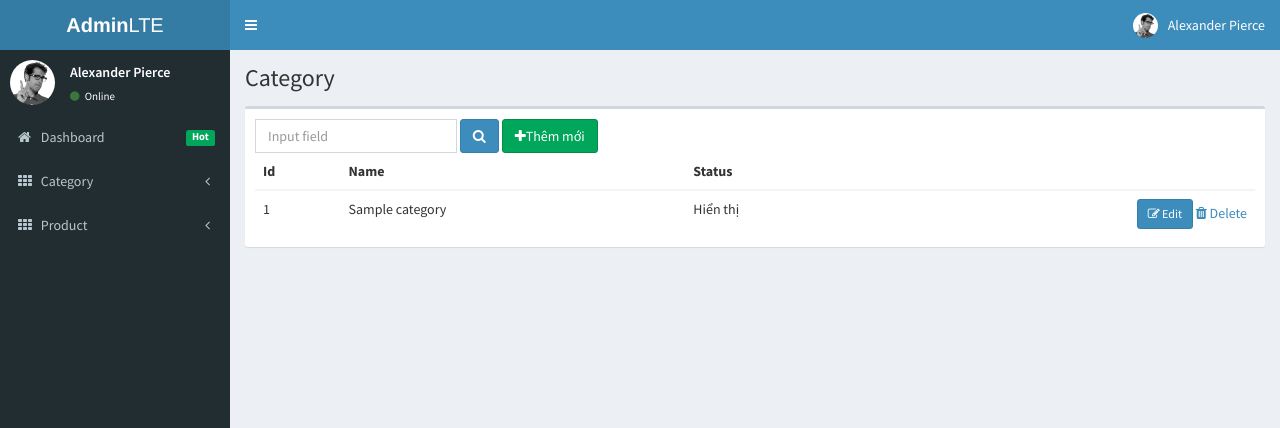
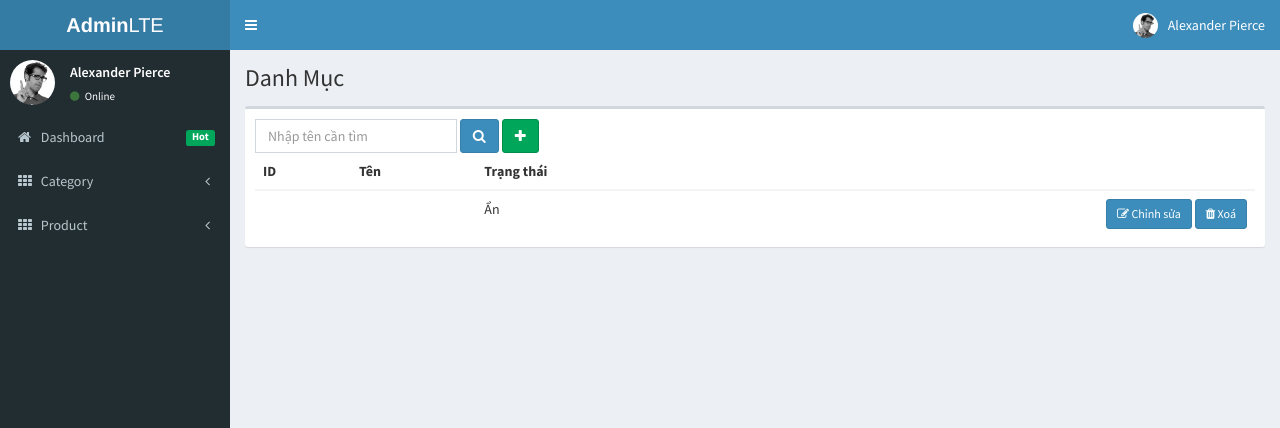
Before and after one commit to fishudroid/Project, a PHP site: page /admin/category.php in a window 1280 px wide. Shown: the top 428 px of the page. Run offline with PHP 8.4, Linux system fonts and the light colour scheme; tables that the repository leaves empty hold one stand-in row (values such as "Sample post"); data that the repository does not hold is empty; some libraries are stand-ins or nearby versions.

Commit message:
update code

```diff
--- a/admin/category-create.php
+++ b/admin/category-create.php
@@ -24,7 +24,7 @@ if (isset($_POST['name'])) {
   <div class="content-wrapper">
     <!-- Content Header (Page header) -->
     <section class="content-header">
-      <h1>Careate category</h1>
+      <h1>Thêm danh mục</h1>
 
     </section>
     <!-- Main content -->
@@ -43,7 +43,7 @@ if (isset($_POST['name'])) {
 
         <div class="form-group">
             <label for="">Tên danh mục</label>
-            <input type="text" class="form-control" name="name" placeholder="Input name">
+            <input type="text" class="form-control" name="name" placeholder="Điền tên danh mục muốn tạo">
         </div>
 
         <div class="form-group">
--- a/admin/category-edit.php
+++ b/admin/category-edit.php
@@ -1,6 +1,4 @@
-<?php
-
-include 'header.php';
+<?php include 'header.php';
 $id = !empty($_GET ['id']) ? (int)$_GET['id'] : 0;
 $error ='';
 if($id){
@@ -33,7 +31,7 @@ $cat = $query -> fetch_object();
   <div class="content-wrapper">
     <!-- Content Header (Page header) -->
     <section class="content-header">
-      <h1>Edit category</h1>
+      <h1>Chỉnh sửa danh mục</h1>
 
     </section>
     <!-- Main content -->
--- a/admin/category.php
+++ b/admin/category.php
@@ -1,14 +1,14 @@
 <?php include 'header.php';
-$data = $conn->query("SELECT * FROM category Order By id DESC");
+$data = $conn->query("SELECT * FROM category Order By id ASC");
 if (!empty($_GET['search_key'])) {
     $key = $_GET['search_key'];
-    $data = $conn->query("SELECT * FROM category WHERE name LIKE '%$key%' Order By id DESC");
+    $data = $conn->query("SELECT * FROM category WHERE name LIKE '%$key%' Order By id ASC");
 }
 ?>
   <div class="content-wrapper">
     <!-- Content Header (Page header) -->
     <section class="content-header">
-      <h1>Category</h1>
+      <h1>Danh Mục</h1>
 
     </section>
     <!-- Main content -->
@@ -19,38 +19,38 @@ if (!empty($_GET['search_key'])) {
             <form action="" method="POST" class="form-inline" role="form">
 
               <div class="form-group">
-                    <input type="email" class="form-control" id="" placeholder="Input field">
+                <input type="text" class="form-control" id="key" placeholder="Nhập tên cần tìm">
               </div>
 
 
-
-                <button type="submit" class="btn btn-primary"><i class="fa fa-search"></i></button>
-                <a href="category-create.php" class="btn btn-success"><i class="fa fa-plus"></i>Thêm mới</a>
+              <a href="category-edit.php?id=<?php echo $cat->id;?>" type="submit" class="btn btn-primary"><i class="fa fa-search"></i></a>
+              <a onclick="return confirm('Bạn chắc chắn xoá danh mục này không ?')" href="category-create.php?id=<?php echo $cat->id;?>" type="submit" class="btn btn-success"><i class="fa fa-plus"></i></a>
             </form>
-
-
 
             <table class="table table-hover">
               <thead>
                 <tr>
-                <th>Id</th>
-                <th>Name</th>
-                <th>Status</th>
+                  <th>ID</th>
+                  <th>Tên</th>
+                  <th>Trạng thái</th>
                   <th></th>
                 </tr>
               </thead>
               <tbody>
-            <?php while($cat = $data ->fetch_object()) :?>
+                <?php while($cat = $data->fetch_object()) : ?>
                 <tr>
-                <td><?php echo $cat ->id ; ?></td>
-                <td><?php echo $cat ->name ; ?></td>
-                <td><?php echo $cat ->status == 0 ? 'Tạm ẩn' : 'Hiển thị' ; ?></td>
+                  <td><?php echo $cat->$id ?></td>
+                  <td><?php echo $cat->$name ?></td>
+                  <td><?php echo $cat->$status == 0 ? 'Ẩn' : 'Hiện';?></td>
                   <td class="text-right">
-                    <a href="category-edit.php?id=<?php echo $cat ->id ;?>" class="btn btn-sm btn-primary"><i class="fa fa fa-edit"></i> Edit</a>
-                    <a onclick="return confirm('Bạn có chắc chắn xóa không')"  href="" class="category-delete.php?id=<?php echo $cat ->id; ?>"><i class="fa fa fa-trash"></i> Delete</a>
+                    <a href="" class="btn btn-sm btn-primary"><i class="fa fa-edit"></i> Chỉnh sửa</a>
+                    <a href="" class="btn btn-sm btn-primary"><i class="fa fa-trash"></i> Xoá</a>
                   </td>
-       <?php endwhile;?>
+                </tr>
+              </tbody>
+              <?php endwhile; ?>
             </table>
+
 
         </div>
       </div>
--- a/admin/header.php
+++ b/admin/header.php
@@ -7,7 +7,7 @@ include '../connect.php';
 <head>
   <meta charset="utf-8">
   <meta http-equiv="X-UA-Compatible" content="IE=edge">
-  <title>AdminLTE 2 | Blank Page</title>
+  <title>Admin Control</title>
   <!-- Tell the browser to be responsive to screen width -->
   <meta content="width=device-width, initial-scale=1, maximum-scale=1, user-scalable=no" name="viewport">
   <!-- Bootstrap 3.3.6 -->
@@ -35,7 +35,7 @@ include '../connect.php';
 
   <header class="main-header">
     <!-- Logo -->
-    <a href="index2.html" class="logo">
+    <a href="index.php" class="logo">
       <!-- mini logo for sidebar mini 50x50 pixels -->
       <span class="logo-mini"><b>A</b>LT</span>
       <!-- logo for regular state and mobile devices -->
--- a/connect.php
+++ b/connect.php
@@ -1,3 +1,3 @@
 <?php
-$conn = new mysqli('localhost','root','','Project');
+    $conn = new mysqli('localhost','root','','Project');
 ?>
```
Also changed, not shown: admin/category-delete.php (+7 -2 lines), admin/product-create.php (+1 -7 lines). Lines whose indentation alone changed are shown as unchanged.
